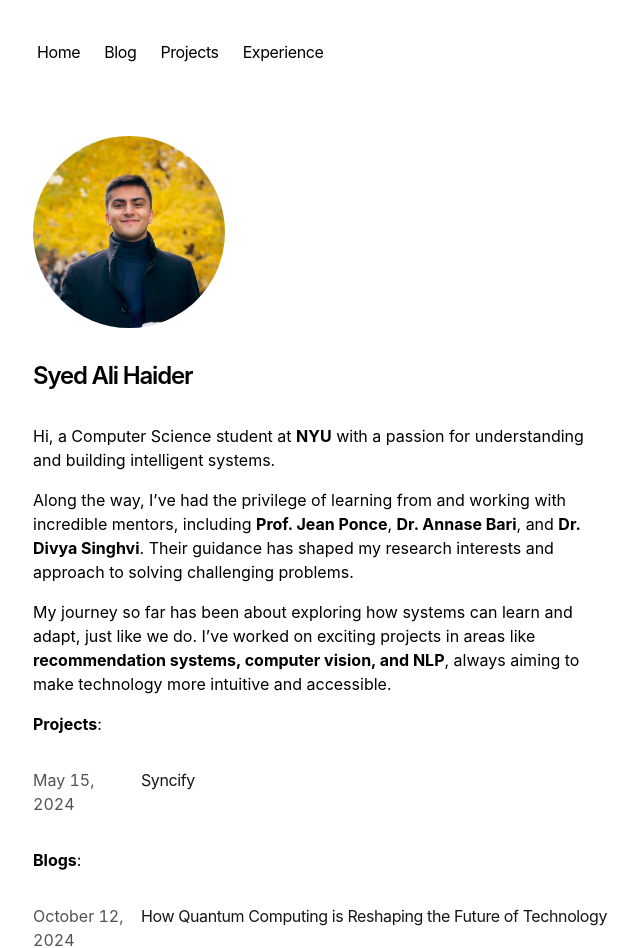
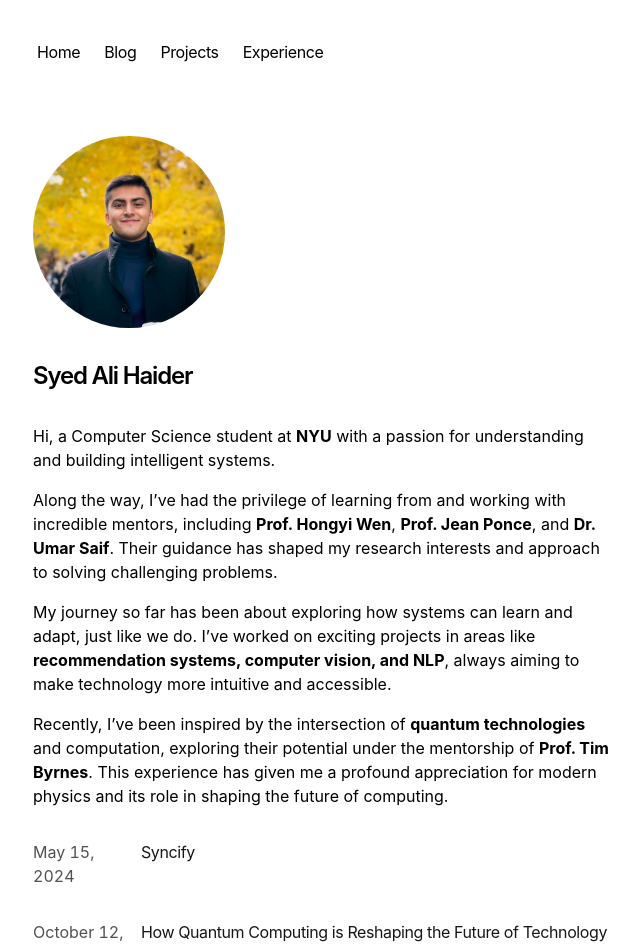
Before and after one commit to s-haider10/portfolio-blog, a Next.js app: page / in a window 1280 px wide. Shown: the top 948 px of the page, without its empty margins (319-959 px from the left). Built offline with nearby package versions, Linux system fonts and the light colour scheme.

Commit message:
Update page.tsx

```diff
--- a/app/page.tsx
+++ b/app/page.tsx
@@ -25,27 +25,27 @@ export default function Page() {
           Along the way, I’ve had the privilege of learning from and working
           with incredible mentors, including{" "}
           <a
-            href="https://cs.nyu.edu/people/faculty.html"
+            href="https://whongyi.github.io/"
+            target="_blank"
+            rel="noopener noreferrer"
+          >
+            <strong>Prof. Hongyi Wen</strong>
+          </a>
+          ,{" "}
+          <a
+            href="https://www.di.ens.fr/~ponce/"
             target="_blank"
             rel="noopener noreferrer"
           >
             <strong>Prof. Jean Ponce</strong>
           </a>
-          ,{" "}
+          , and{" "}
           <a
-            href="https://cs.nyu.edu/people/faculty.html"
+            href="https://www.umarsaif.org/"
             target="_blank"
             rel="noopener noreferrer"
           >
-            <strong>Dr. Annase Bari</strong>
-          </a>
-          , and{" "}
-          <a
-            href="https://cs.nyu.edu/people/faculty.html"
-            target="_blank"
-            rel="noopener noreferrer"
-          >
-            <strong>Dr. Divya Singhvi</strong>
+            <strong>Dr. Umar Saif</strong>
           </a>
           . Their guidance has shaped my research interests and approach to
           solving challenging problems.
@@ -56,16 +56,27 @@ export default function Page() {
           <strong>recommendation systems, computer vision, and NLP</strong>,
           always aiming to make technology more intuitive and accessible.
         </p>
-        <p className="mb-5">
-          <strong>Projects</strong>:
+
+        <p className="mb-4">
+          Recently, I’ve been inspired by the intersection of{" "}
+          <strong>quantum technologies</strong> and computation, exploring their
+          potential under the mentorship of{" "}
+          <a
+            href="https://shanghai.nyu.edu/academics/faculty/directory/tim-byrnes"
+            target="_blank"
+            rel="noopener noreferrer"
+          >
+            <strong>Prof. Tim Byrnes</strong>
+          </a>
+          . This experience has given me a profound appreciation for modern
+          physics and its role in shaping the future of computing.
         </p>
+
         <div className="my-8">
           <ProjectPosts />
         </div>
       </div>
-      <p className="mb-5">
-        <strong>Blogs</strong>:
-      </p>
+
       <div className="my-8">
         <BlogPosts />
       </div>
```
